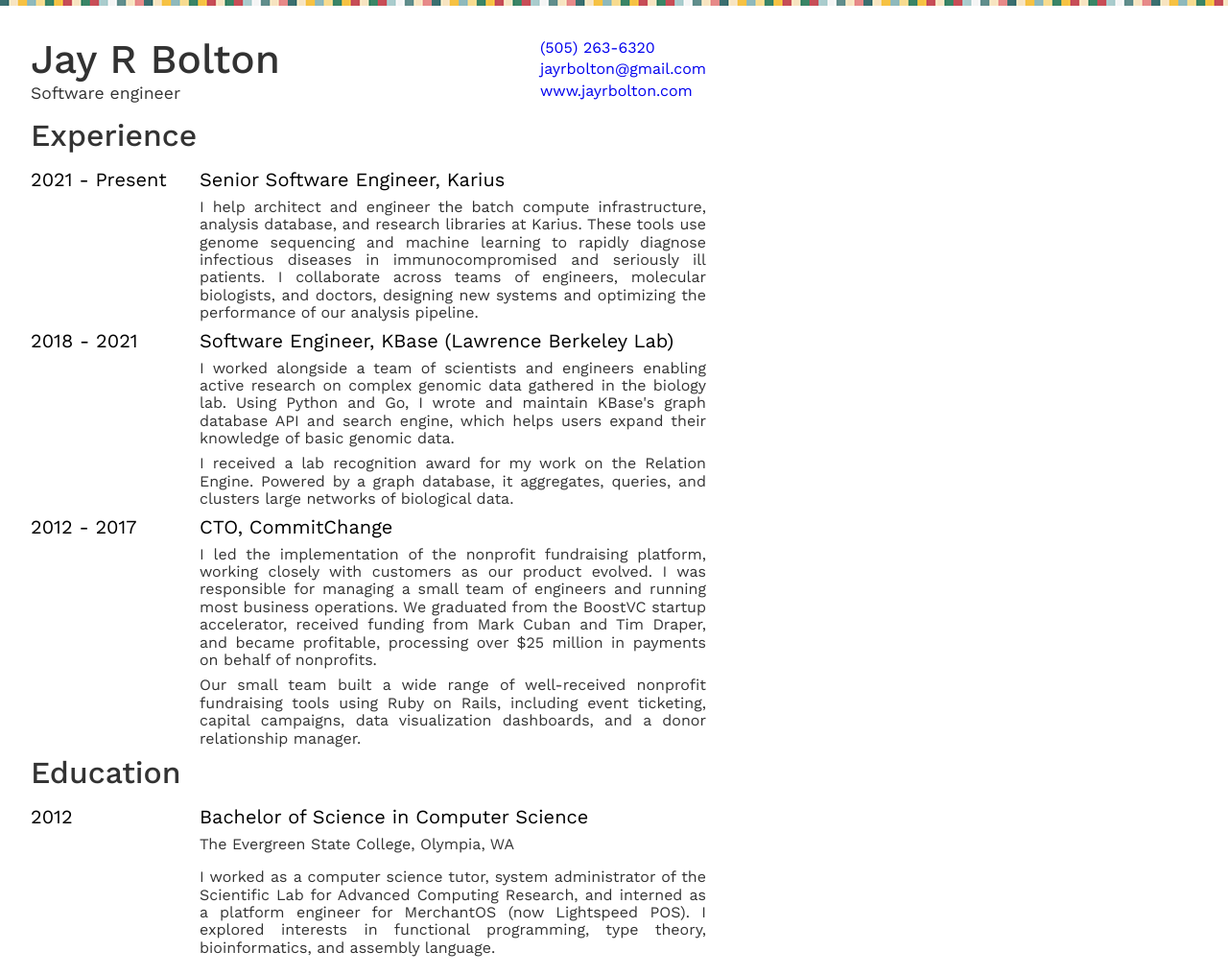
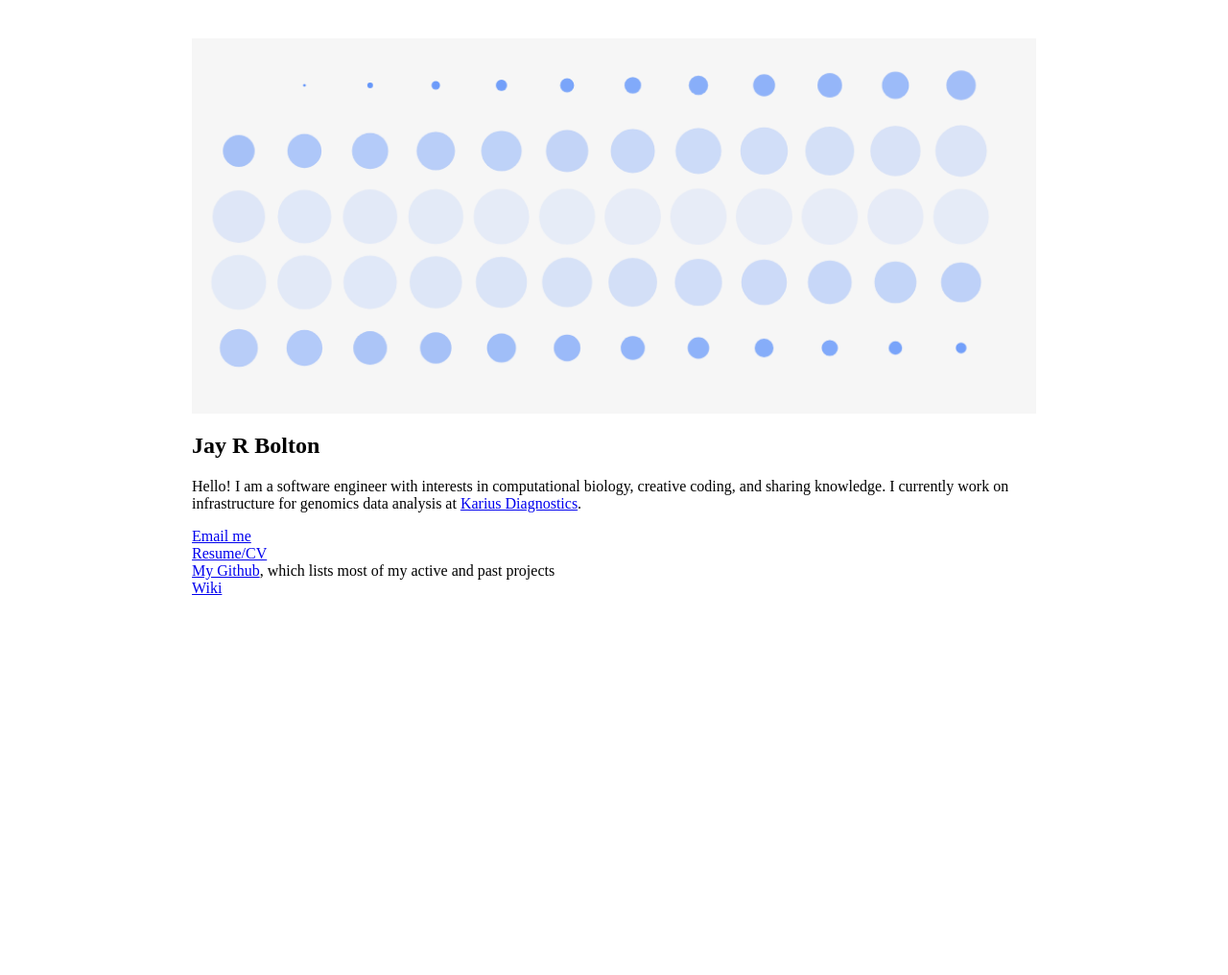
Before and after one commit to jayrbolton/jayrbolton-resume-cv, a website: page index.html in a window 1280 px wide. Shown: the whole page at 96% size. After the commit the page ends 800 px from the top, so only its background shows below. Drawn offline with nearby package versions, Linux system fonts and the light colour scheme.

Commit message:
monkeypatch index.html

```diff
--- a/index.html
+++ b/index.html
@@ -1,147 +1,106 @@
 <head>
-    <meta charset="UTF-8">
-    <title>Jay R Bolton CV/Resume</title>
-    <link href="https://fonts.googleapis.com/css?family=Work+Sans:400,400i,500,800,900&amp;display=swap&amp;subset=latin-ext" rel="stylesheet">
-    <link rel="stylesheet" href="https://unpkg.com/tachyons@4.10.0/css/tachyons.min.css">
+    <meta charset="utf-8">
+    <meta name="X-UA-Compatible" content="IE=edge">
+    <title>Jay R Bolton</title>
+    <meta name="description" content="Jay R Bolton, software engineer in Oakland, CA">
+    <meta name="viewport" content="width=device-width, initial-scale=1">
+
+    <link rel="short icon" href="favicon.png">
+    <link rel="stylesheet" href="index.css">
+    <link rel="stylesheet" href="https://fonts.googleapis.com/css?family=Source+Sans+Pro:400,600" type="text/css">
     <script type="text/javascript" src="monkeypatch.min.js"></script>
-    <style>
-        html,
-        body {
-          min-height: 100%;
-        }
-        body, .serif {
-          font-family: 'Work Sans', sans-serif;
-          background: white;
-        }
-        main {
-          background: white;
-          margin-top: 6px;
-        }
-        h1, h2, h3, h4, h5 {
-          font-weight: 500;
-        }
-        main > header h1 {
-          font-size: 2.65rem;
-        }
-        h2 {
-          font-size: 1.5rem;
-        }
-        ul {
-          padding-left: 1.25rem;
-        }
-        ul li {
-          margin-bottom: 0.15rem;
-        }
-        ul li:last-child {
-          margin-bottom: 0;
-        }
-        h1,h2,h3,h4 {
-        }
-        a {
-          text-decoration: none;
-        }
-        .dark-green {
-        }
-        .b--lightest-green {
-          border-color: rgba(149, 193, 177, 0.2);
-        }
-        .f4-5 {
-          font-size: 1.1rem;
-        }
-        .f2-5 {
-            font-size: 2rem;
-        }
-        .stripe::after {
-            content: '';
-            position: absolute;
-            left: 0;
-            background: url("color-mosaic.png");
-            height: 6px;
-            width: 100%;
-            top: 0;
-        }
-    </style>
   </head>
 
-  <body class="serif tl">
-    <div class="stripe"></div>
-    <main class="mw7 pa4">
-      <header class="flex justify-between items-center pb3">
-        <div>
-          <h1 class="name mv0 mt0 w-100 o-80">Jay R Bolton</h1>
-          <div class="black-80 f4-5">Software engineer</div>
-        </div>
-        <section class="contact black-80">
-          <div class="contact-phone mb1"><a href="tel:15052636320">(505) 263-6320</a></div>
-          <div class="contact-email mb1"><a href="mailto:jayrbolton@gmail.com">jayrbolton@gmail.com</a></div>
-          <div class="contact-website"><a href="https://www.jayrbolton.com" target="_blank">www.jayrbolton.com</a></div>
-        </section>
-      </header>
+  <body>
+    <div style="margin-left: auto;margin-right: auto;max-width: 55rem;" class="">
 
-      <section class="experience">
-        <h2 class="mb3 mt0 mb0 f2-5 black-80">Experience</h2>
+      <section class="container">
+        <div class="home-list">
 
-        <div class="flex">
-          <div class="w-25 f4">2021 - Present</div>
-          <div class="w-75">
-            <div class="flex items-center f4">
-              <span class="">Senior Software Engineer, Karius</span>
+          <div style="margin-top: 2.5rem">
+            <canvas style="max-width: 100%;" width="900" height="400">
+            </canvas>
+          </div><div class="home-list-item">
+            <h1 style="font-size: 1.5rem;">Jay R Bolton</h1>
+          </div><div class="home-list-item">
+            <p>Hello! I am a software engineer with interests in computational biology, creative coding, and sharing knowledge. I currently work on infrastructure for genomics data analysis at <a href="https://kariusdx.com" target="_blank">Karius Diagnostics</a>.</p>
+          </div>
+
+          <div class="home-list-item">
+            <div class="home-list-item-text">
+              <a href="mailto:jayrbolton+home@gmail.com" target="_blank" title="Email me">
+                Email me
+              </a>
             </div>
-            <p class="tj black-80 mv2">I help architect and engineer the batch compute infrastructure, analysis database, and research libraries at Karius. These tools use genome sequencing and machine learning to rapidly diagnose infectious diseases in immunocompromised and seriously ill patients. I collaborate across teams of engineers, molecular biologists, and doctors, designing new systems and optimizing the performance of our analysis pipeline.</p>
+          </div>
 
+          <div class="home-list-item">
+            <div class="home-list-item-text">
+              <a href="https://www.jayrbolton.com/jayrbolton-resume-cv/" target="_blank" title="Resume/CV">
+                Resume/CV
+              </a>
+            </div>
           </div>
-        </div><div class="flex">
-          <div class="w-25 f4">2018 - 2021</div>
-          <div class="w-75">
-            <div class="flex items-center f4">
-              <span class="">Software Engineer, KBase (Lawrence Berkeley Lab)</span>
+
+          <div class="home-list-item">
+            <div class="home-list-item-text">
+              <a href="https://github.com/jayrbolton" target="_blank">
+                My Github</a>, which lists most of my active and past projects
             </div>
-            <p class="tj black-80 mv2">
-              I worked alongside a team of scientists and engineers enabling active research on complex genomic data gathered in the biology lab. Using Python and Go, I wrote and maintain KBase's graph database API and search engine, which helps users expand their knowledge of basic genomic data.
-            </p>
-            <p class="tj black-80 mv2">
-              I received a lab recognition award for my work on the Relation Engine. Powered by a graph database, it aggregates, queries, and clusters large networks of biological data.
-            </p>
           </div>
-        </div>
 
-        <div class="flex">
-          <div class="w-25 f4">2012 - 2017</div>
-          <div class="w-75">
-            <div class="flex items-center f4">
-              <span class="">CTO, CommitChange</span>
+          <div class="home-list-item">
+            <div class="home-list-item-text">
+              <a href="https://www.jayrbolton.com/wiki">
+                Wiki</a>
             </div>
-            <p class="tj black-80 mv2">
-              I led the implementation of the nonprofit fundraising platform, working closely with customers as our product evolved. I was responsible for managing a small team of engineers and running most business operations. We graduated from the BoostVC startup accelerator, received funding from Mark Cuban and Tim Draper, and became profitable, processing over $25 million in payments on behalf of nonprofits.
-            </p>
-            <p class="tj black-80 mv2">
-              Our small team built a wide range of well-received nonprofit fundraising tools using Ruby on Rails, including event ticketing, capital campaigns, data visualization dashboards, and a donor relationship manager.
-            </p>
           </div>
+
+
+
+          <script type="text/javascript">
+            (function() {
+              var start = window.performance.now();
+              var canv = document.querySelector('canvas');
+              var ctx = canv.getContext('2d');
+              ctx.globalCompositeOperation = 'source-over';
+              ctx.save();
+              function drawOne (ctx, posX, posY, scaleX, scaleY, alpha) {
+                // For reference: ctx.transform(horizScale, vertSkew, horizSkew, vertScale, horizTranslation, vertTranslation)
+                ctx.translate(posX, posY);
+                ctx.transform(scaleX, 0, 0, scaleY, 0, 0);
+                // Draw circle
+                var region = new window.Path2D();
+                region.arc(0, 0, 100, Math.PI * 2, false);
+                region.closePath();
+                // Draw fill
+                ctx.fillStyle = "rgba(100, 150, 250, " + alpha + ")";
+                ctx.fill(region)
+                ctx.resetTransform();
+              };
+              function draw (ts) {
+                ctx.fillStyle = "#f6f6f6";
+                ctx.fillRect(0, 0, 900, 400);
+                var ts = window.performance.now() - start;
+                for (var i = 0; i < 60; i++) {
+                  var speed = 0.00001;
+                  var rowCount = 12;
+                  var posX = 50 + Math.floor(i % rowCount) * 70;
+                  var posY = 50 + Math.floor(i / rowCount) * 70;
+                  var alpha = 1.1 - Math.abs(Math.sin(ts * speed * i));
+                  var scaleX = Math.abs(Math.sin(ts * speed * i)) * 0.3;
+                  var scaleY = Math.abs(Math.sin(ts * speed * i)) * 0.3;
+                  drawOne(ctx, posX, posY, scaleX, scaleY, alpha);
+                }
+                window.requestAnimationFrame(draw);
+              };
+              draw();
+            })();
+          </script>
+
         </div>
       </section>
 
-      <section class="education">
-        <h2 class="mb3 mt0 mb0 f2-5 black-80">Education</h2>
-        <div class="flex">
-          <div class="w-25 f4">2012</div>
-          <div class="w-75">
-            <div class="flex items-center f4">
-              <span class="">Bachelor of Science in Computer Science</span>
-            </div>
-            <p class="tj black-80 mt1 mb0 mv2">
-              The Evergreen State College, Olympia, WA
-            </p>
-            <p class="tj black-80">
-              I worked as a computer science tutor, system administrator of the Scientific Lab for Advanced Computing Research, and interned as a platform engineer for MerchantOS (now Lightspeed POS). I explored interests in functional programming, type theory, bioinformatics, and assembly language.
-            </p>
-          </div>
-        </div>
-      </section>
-
-    </main>
 
 
-
-
-</body>
+</div></body>
```
